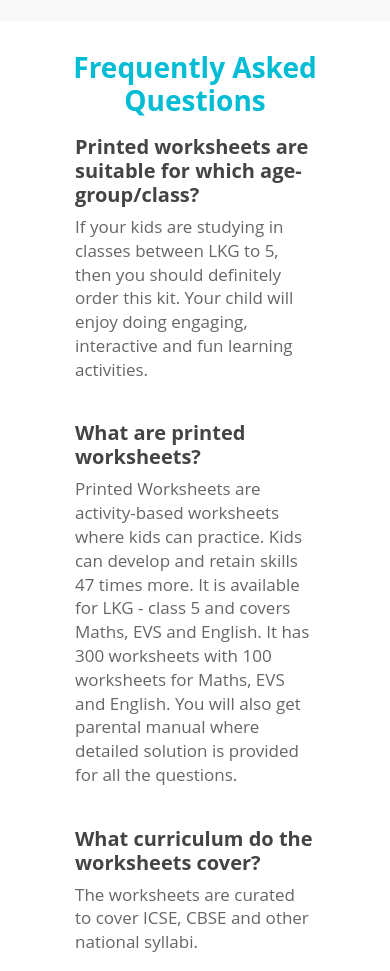
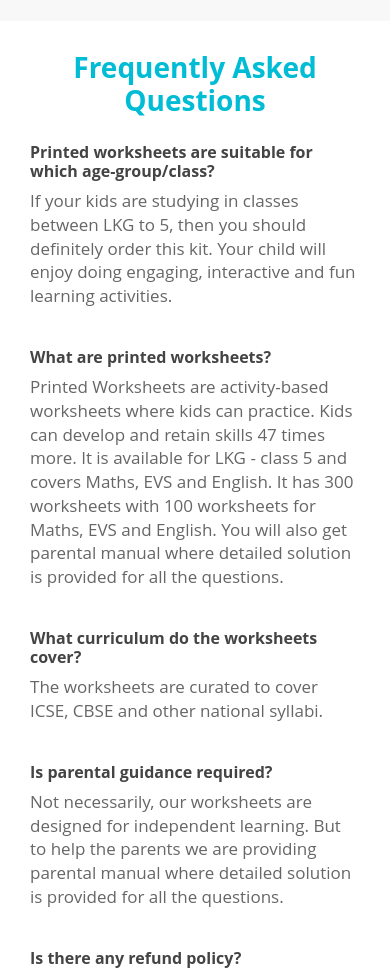
Before and after one commit to olumide95/worksheets, a plain HTML site: page index.html in a window 390 px wide. Shown: the part 5420-6391 px from the top of the page. Drawn offline with Linux system fonts and the light colour scheme; some packages are replaced by stand-ins of ours.

Commit message:
css update

```diff
--- a/css/main.css
+++ b/css/main.css
@@ -215,12 +215,6 @@ h6 {
   color: #fff;
 }
 
-@media (max-width: 768px) {
-  .back-to-top {
-    bottom: 15px;
-  }
-}
-
 .footer {
   background-color: #eee;
   color: #797979 !important;
@@ -248,4 +242,16 @@ h6 {
   .sticky-top {
     position: relative;
   }
+
+  .faq-container {
+    margin-left: 0%;
+    margin-right: 0%;
+    margin-top: 5%;
+  }
+  .question {
+    font-size: 1rem;
+  }
+  .back-to-top {
+    bottom: 15px;
+  }
 }
--- a/index.html
+++ b/index.html
@@ -256,7 +256,7 @@
             </h3>
           </div>
 
-          <div class="col-lg-12">
+
             <div class="faq-container">
               <h5 class="font-weight-bold question">
                 Printed worksheets are suitable for which age-group/class?
@@ -360,7 +360,7 @@
                 deliver the product safely to you.
               </p>
             </div>
-          </div>
+
         </div>
       </div>
     </section>
```
